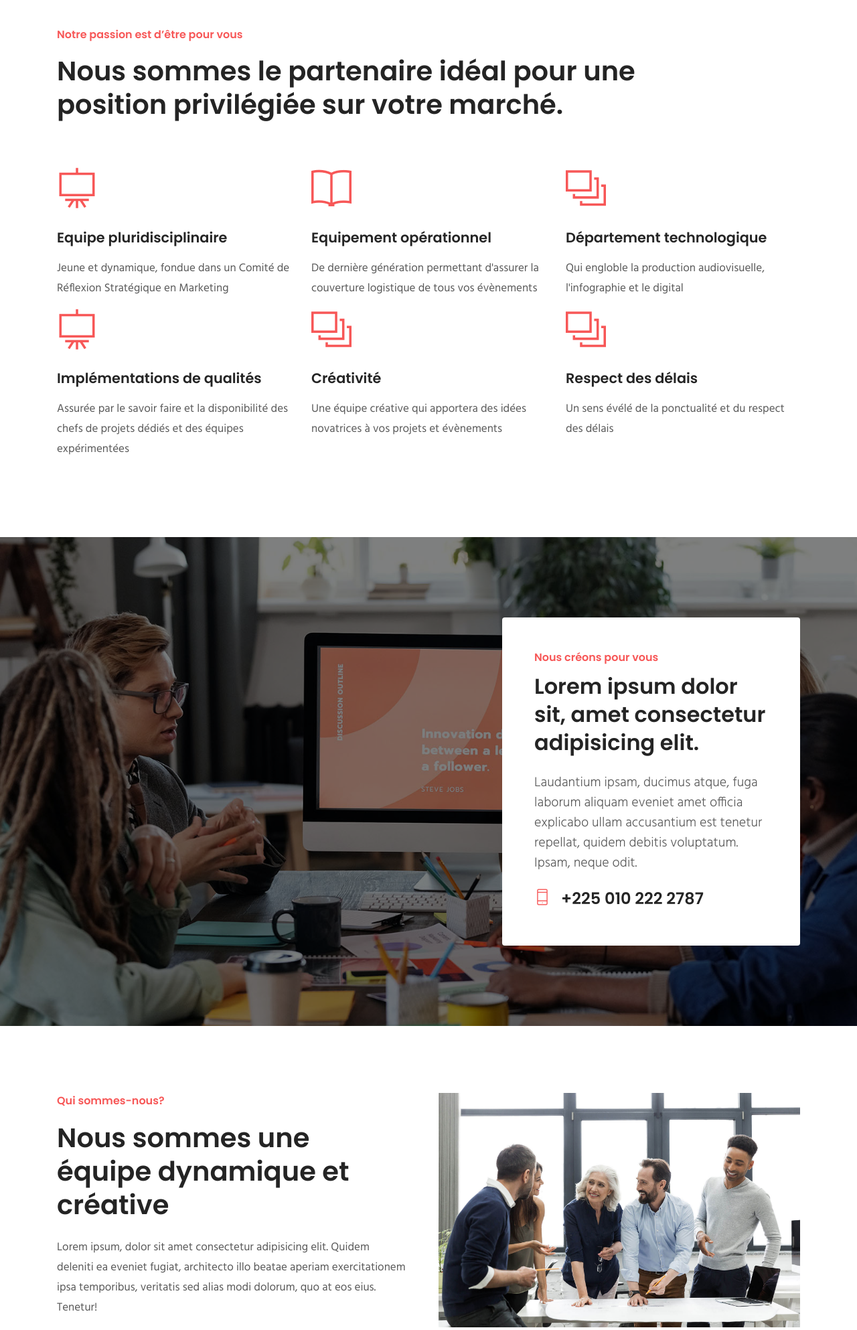
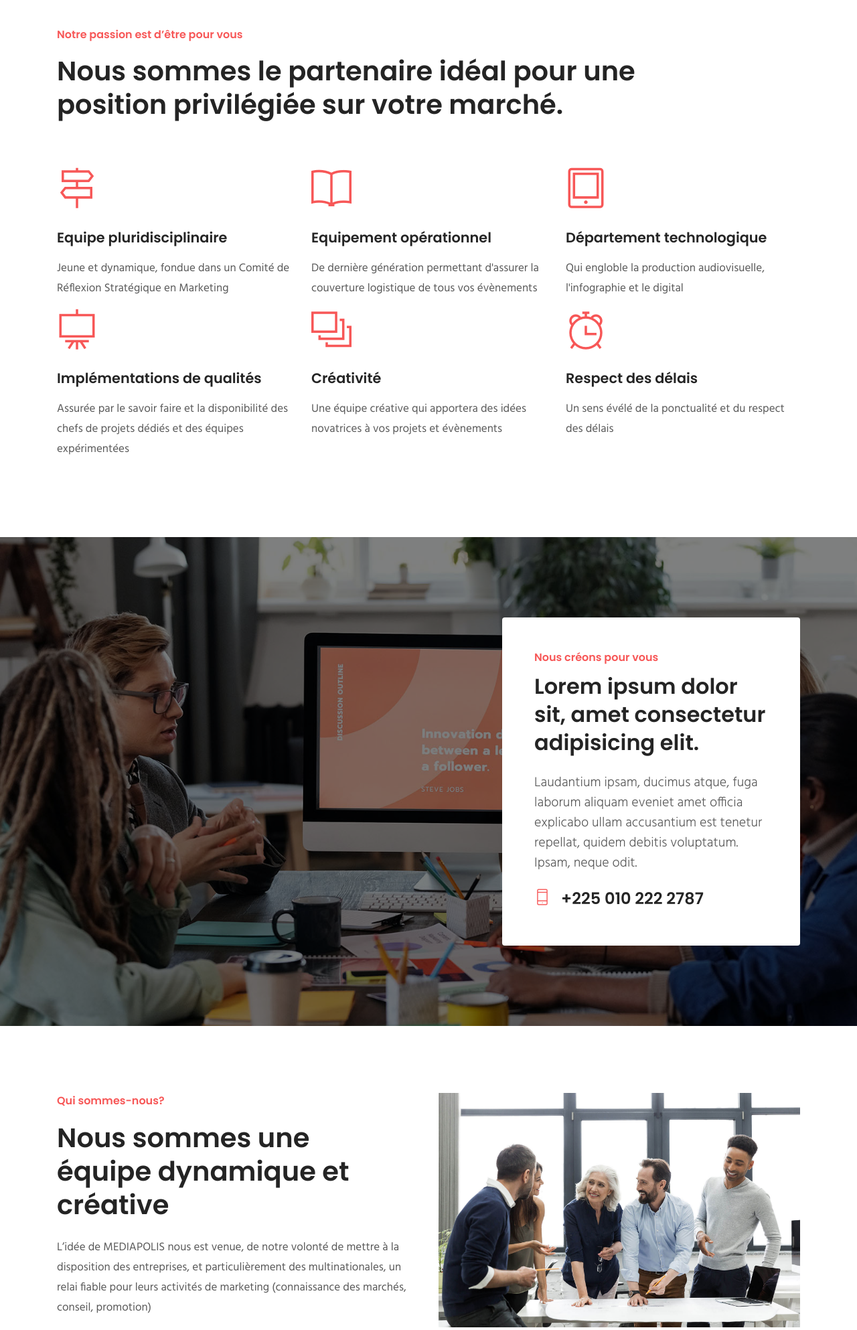
Before and after one commit to amandyapi/mediapolisgroup, a Symfony app: template templates/page/index.html.twig in a window 1280 px wide. Shown: the part 959-2945 px from the top of the page at 67% size. Run offline with Twig, Linux system fonts and the light colour scheme; the template is opened without the code that fills it, so the values that code supplies are empty; some libraries are stand-ins or nearby versions; some web fonts are replaced.

Commit message:
Update index.html.twig

```diff
--- a/templates/page/index.html.twig
+++ b/templates/page/index.html.twig
@@ -33,7 +33,7 @@
 		<div class="row justify-content-center">
 			<div class="col-lg-4 col-md-6 col-12">
 				<div class="intro-item mb-5 mb-lg-0">
-					<i class="ti-blackboard color-one"></i>
+					<i class="ti-direction-alt color-one"></i>
 					<h4 class="mt-4 mb-3">Equipe pluridisciplinaire</h4>
 					<p>Jeune et dynamique, fondue dans un Comité de Réflexion Stratégique en Marketing</p>
 				</div>
@@ -47,7 +47,7 @@
 			</div>
 			<div class="col-lg-4 col-md-6">
 				<div class="intro-item">
-					<i class="ti-layers-alt color-one"></i>
+					<i class="ti-tablet color-one"></i>
 					<h4 class="mt-4 mb-3">Département technologique</h4>
 					<p>Qui engloble la production audiovisuelle, l'infographie et le digital</p>
 				</div>
@@ -70,7 +70,7 @@
 			</div>
 			<div class="col-lg-4 col-md-6">
 				<div class="intro-item">
-					<i class="ti-layers-alt color-one"></i>
+					<i class="ti-alarm-clock color-one"></i>
 					<h4 class="mt-4 mb-3">Respect des délais</h4>
 					<p>Un sens évélé de la ponctualité et du respect des délais</p>
 				</div>
@@ -103,7 +103,9 @@
 				<div class="about-item pr-3 mb-5 mb-lg-0">
 					<span class="h6 text-color">Qui sommes-nous?</span>
 					<h2 class="mt-3 mb-4 position-relative content-title">Nous sommes une équipe dynamique et créative</h2>
-					<p class="mb-5">Lorem ipsum, dolor sit amet consectetur adipisicing elit. Quidem deleniti ea eveniet fugiat, architecto illo beatae aperiam exercitationem ipsa temporibus, veritatis sed alias modi dolorum, quo at eos eius. Tenetur!</p>
+					<p class="mb-5">L’idée de MEDIAPOLIS nous est venue, de notre volonté de mettre à la disposition des entreprises, et
+						particulièrement des multinationales, un relai fiable pour leurs activités de marketing (connaissance des marchés,
+						conseil, promotion)</p>
 
 					<a href="#" class="btn btn-main btn-round-full">En savoir plus</a>
 				</div>
```
